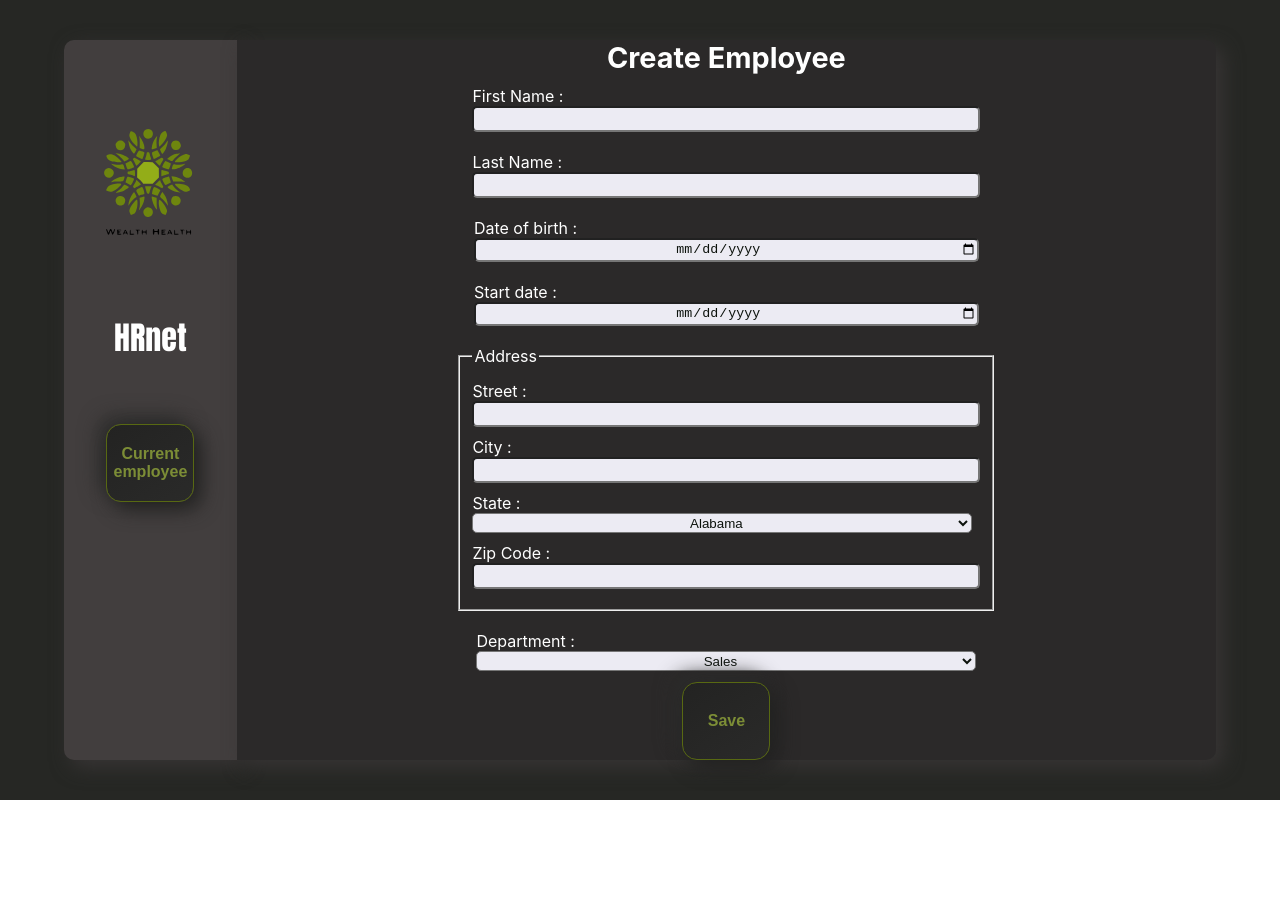
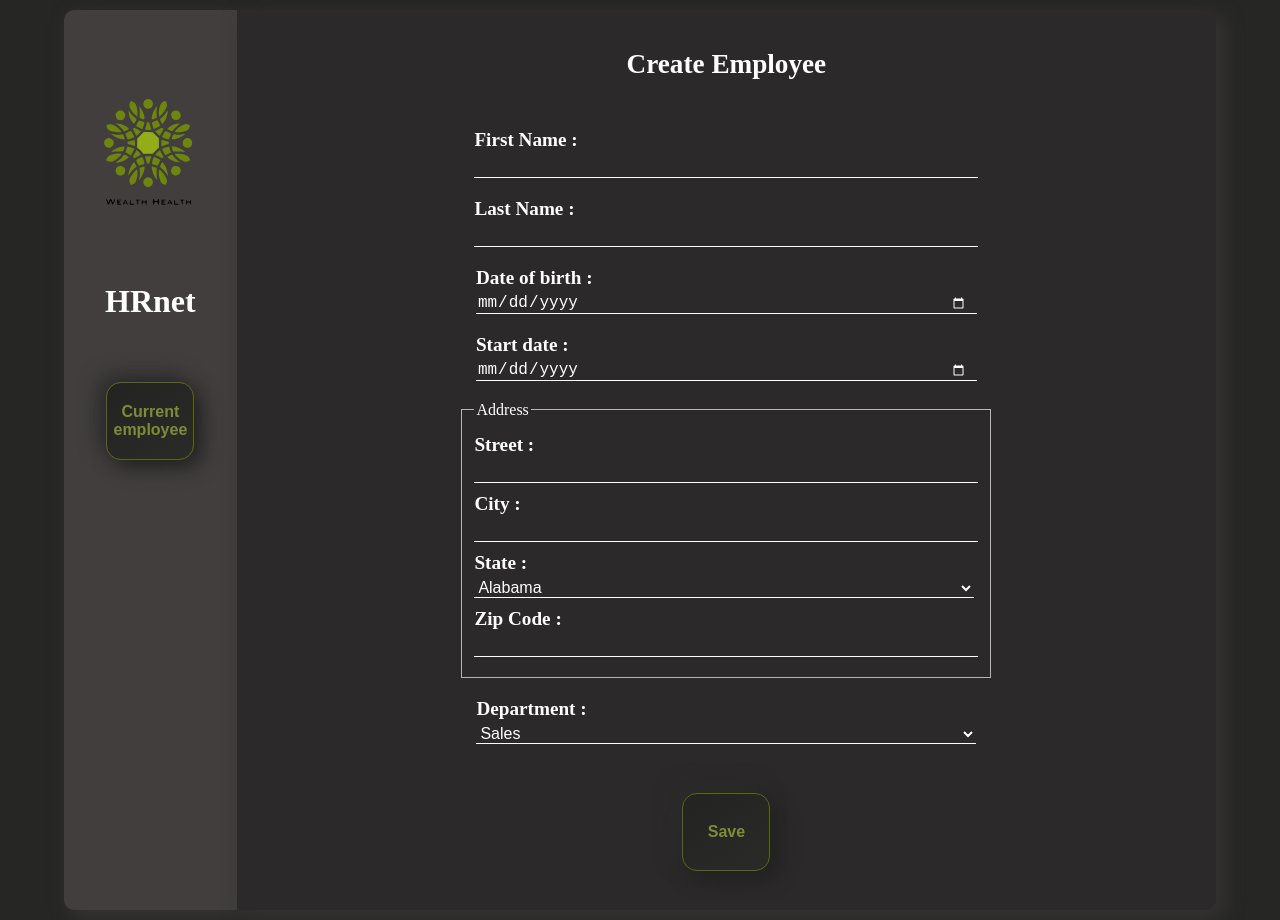
Before and after one commit to AlexTremoureux/AlexandreTREMOUREUX_14_31032022, a React (Create React App) app in the folder my-app/: page / in a window 1280 px wide. Before the commit the page ends 800 px from the top, so only its background shows below. Built offline with nearby package versions, Linux system fonts and the light colour scheme.

Commit message:
feature/Plugin:style

```diff
--- a/my-app/package.json
+++ b/my-app/package.json
@@ -13,7 +13,7 @@
     "react": "^18.1.0",
     "react-dom": "^18.1.0",
     "react-hook-form": "^7.29.0",
-    "react-portal-modal-minimalist": "^1.0.1",
+    "react-portal-modal-minimalist": "^1.0.2",
     "react-redux": "^7.2.7",
     "react-router-dom": "^6.3.0",
     "react-scripts": "5.0.0",
--- a/my-app/public/index.html
+++ b/my-app/public/index.html
@@ -25,7 +25,7 @@
       work correctly both with client-side routing and a non-root public URL.
       Learn how to configure a non-root public URL by running `npm run build`.
     -->
-    <title>React Redux App</title>
+    <title>HR Net</title>
   </head>
   <body>
     <noscript>You need to enable JavaScript to run this app.</noscript>
--- a/my-app/src/App.css
+++ b/my-app/src/App.css
@@ -1,14 +1,14 @@
 #root {
   background-color: #262724;
-  height: 100vh;
-  display: flex;
+  min-height: 100vh;
+  height: 100%;
+  display: block;
 }
 .wrapper {
   display: flex;
   justify-content: center;
   margin: auto;
-  height: 90%;
-  width: 100%;
+  padding: 10px;
   max-width: 90%;
 }
 .header {
@@ -30,12 +30,10 @@
 
 .title {
   color: #ffffff;
-  font-family: Impact, Haettenschweiler, "Arial Narrow Bold", sans-serif;
   text-align: center;
 }
 
 .neumorphismLight {
-  margin: 20px;
   height: 78px;
   width: 88px;
   color: #7c8d36;
@@ -45,7 +43,7 @@
   background: linear-gradient(145deg, #232322, #2a2a29);
   box-shadow: 7px 7px 20px #212120, -7px -7px 20px #2d2d2c;
   border: 1px solid #586912;
-
+  margin: 20px;
   cursor: pointer;
 }
 .neumorphismLight:active {
@@ -55,6 +53,7 @@
 .createEmployee {
   display: flex;
   width: 85%;
+  height: 900px;
   max-width: 1000px;
   flex-direction: column;
   align-items: left;
@@ -63,15 +62,15 @@
   background: #2b2929;
   border-radius: 0px 10px 10px 0px;
   box-shadow: 7px 7px 20px #383535;
-
 }
 .category {
   margin: auto;
-  font-size: 1.8rem;
+  font-size: 1.7rem;
 }
 fieldset {
   max-width: 550px;
   margin: 10px auto;
+  border: 1px groove rgb(182, 182, 182);
 }
 .field {
   display: flex;
@@ -79,22 +78,44 @@ fieldset {
   align-items: left;
   margin: 10px auto;
 }
+.field > label {
+  font-weight: bold;
+  font-size: 1.2rem;
+  margin-bottom: 4px;
+}
 .field > input,
 .field > select {
   height: 20px;
-  border-radius: 5px;
-  color: #0c120c;
-  background-color: #ecebf3;
+  font-size: 1rem;
+  color: white;
+  background-color: #2b2929;
+  border: none;
+  border-bottom: white solid 1px;
+}
+
+input[type="date"]::-webkit-calendar-picker-indicator {
+  width: 75%;
+  box-sizing: border-box;
+  padding-left: 70%;
+  cursor: pointer;
+  color: white;
+  filter: invert(1);
+}
+input[type='date']{position:relative;}
+::-webkit-datetime-edit {
+  width: 25%;
 }
 .datePicker {
   width: 500px;
-
-  text-align: center;
+  color: #2b2929;
+  text-align: start;
+  justify-content: space-between;
+  appearance: auto;
 }
 .field > select {
   width: 500px;
 
-  text-align: center;
+  text-align: left;
 }
 .fieldInput {
   width: 500px;
@@ -139,41 +160,8 @@ fieldset {
   width: 38px;
   height: 38px;
   background: linear-gradient(145deg, #232322, #2a2a29);
+  border: 1px solid #232322;
   color: #7c8d36;
   cursor: pointer;
+  margin-bottom: 80px;
 }
-.footer {
-  display: flex;
-  justify-content: space-around;
-}
-
-@media (prefers-reduced-motion: no-preference) {
-  .App-logo {
-    animation: App-logo-float infinite 3s ease-in-out;
-  }
-}
-
-.App-header {
-  min-height: 100vh;
-  display: flex;
-  flex-direction: column;
-  align-items: center;
-  justify-content: center;
-  font-size: calc(10px + 2vmin);
-}
-
-.App-link {
-  color: rgb(112, 76, 182);
-}
-
-@keyframes App-logo-float {
-  0% {
-    transform: translateY(0);
-  }
-  50% {
-    transform: translateY(10px);
-  }
-  100% {
-    transform: translateY(0px);
-  }
-}
--- a/my-app/src/Components/Table.jsx
+++ b/my-app/src/Components/Table.jsx
@@ -29,7 +29,7 @@ function GlobalFilter({
           setValue(e.target.value);
           onChange(e.target.value);
         }}
-        placeholder={`${count} records...`}
+        placeholder={`${count} employee records...`}
         style={{
           fontSize: "1.1rem",
           border: "0",
@@ -97,7 +97,7 @@ const Table = ({ columns, data }) => {
                     <th
                       {...column.getHeaderProps(column.getSortByToggleProps())}
                       style={{
-                        padding:"10px 5px",
+                        padding:"5px",
                         borderRadius:"5px",
                         borderBottom: "solid 1px #93ad18",
                         background: "rgb(90, 90, 90)",
--- a/my-app/src/Containers/CreateEmployee.jsx
+++ b/my-app/src/Containers/CreateEmployee.jsx
@@ -13,8 +13,10 @@ const CreateEmployee = () => {
     backgroundColorWrapper: "rgba(138, 138, 138, 0.6)",
     backgroundColormodal: "#282c34",
     colorText: "white",
-    modalWidth: "30%",
-    modalHeight: "20%",
+    modalWidth: "20%",
+    modalHeight: "15%",
+    fontSize: "1.8rem",
+    transitionCloseBtn:" transform 1000ms",
   };
 
   const onFormSubmit = (data) => {
--- a/my-app/src/index.css
+++ b/my-app/src/index.css
@@ -1,13 +1,3 @@
 body {
   margin: 0;
-  font-family: -apple-system, BlinkMacSystemFont, 'Segoe UI', 'Roboto', 'Oxygen',
-    'Ubuntu', 'Cantarell', 'Fira Sans', 'Droid Sans', 'Helvetica Neue',
-    sans-serif;
-  -webkit-font-smoothing: antialiased;
-  -moz-osx-font-smoothing: grayscale;
 }
-
-code {
-  font-family: source-code-pro, Menlo, Monaco, Consolas, 'Courier New',
-    monospace;
-}
--- a/my-app/src/utils/data.js
+++ b/my-app/src/utils/data.js
@@ -16,7 +16,7 @@ export const registerOptions = {
   startDate: {
     required: "Start date is required",
     maxLength: {
-      value: 20,
+      value: 8,
       message: "Please enter your start date in good format",
     },
   },
```
Also changed, not shown: 1 other file (tests, documents, lock files or other folders).
